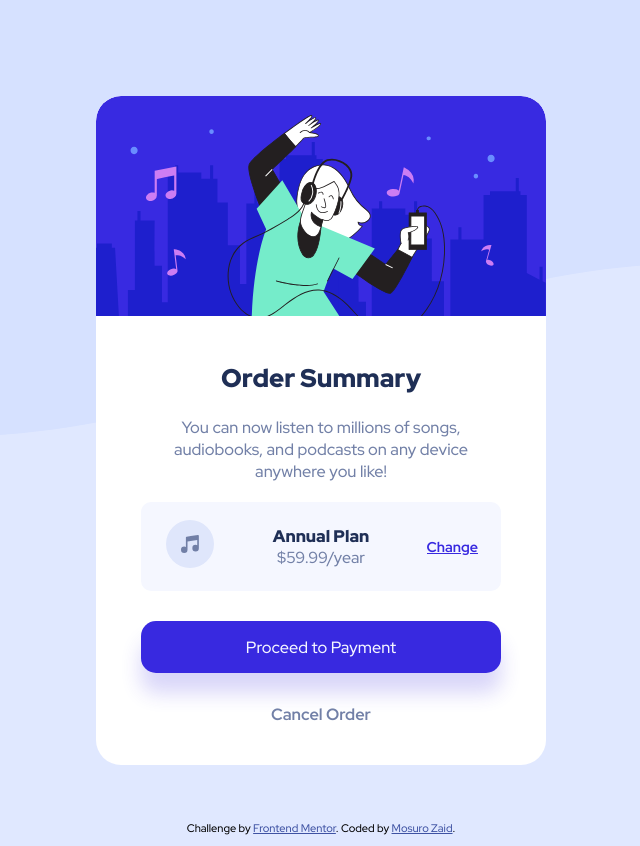
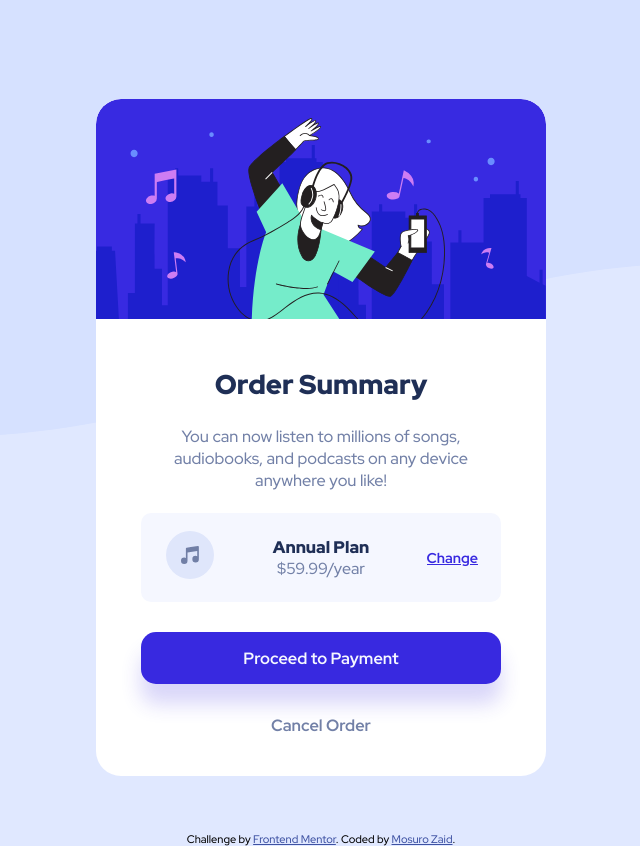
Before and after one commit to Mos-zaid/Front-End-Master-1st, a plain HTML site: page index.html in a window 1280 px wide. Shown: the whole page, without its empty margins (319-959 px from the left). Drawn offline with Linux system fonts and the light colour scheme.

Commit message:
Slight Changes

```diff
--- a/style.css
+++ b/style.css
@@ -35,7 +35,7 @@ p{
 .order-summary{
     display: grid;
     place-items: center;
-    padding-top: 6rem;
+    padding-top: 6.2rem;
     padding-bottom: 3.5rem;
 }
 .order-summary__card{
@@ -54,11 +54,11 @@ p{
 }
 
 .order-summary__title{
-    margin-top: 40px;
+    margin-top: 42px;
     text-align: center;
     font-weight: 900;
     color: var(--dark-blue);
-    font-size: 1.6rem;
+    font-size: 1.7rem;
 }
 
 .order-summary__content{
@@ -73,7 +73,7 @@ p{
 .order-summary__plan{
     background-color: var(--very-pale-blue);
     width: 80%;
-    margin: 20px auto;
+    margin: 22px auto;
     padding: 18px 5px;
     text-align: center;
     border-radius: 10px;
@@ -130,6 +130,7 @@ a.btn_blue{
     box-shadow: 0px 20px 20px rgba(56, 42, 225, 0.190291);
     transition: background-color 250ms;
     font-size: 1.02rem;
+    font-weight: 700;
 }
 
 a.btn_blue:hover,
```
